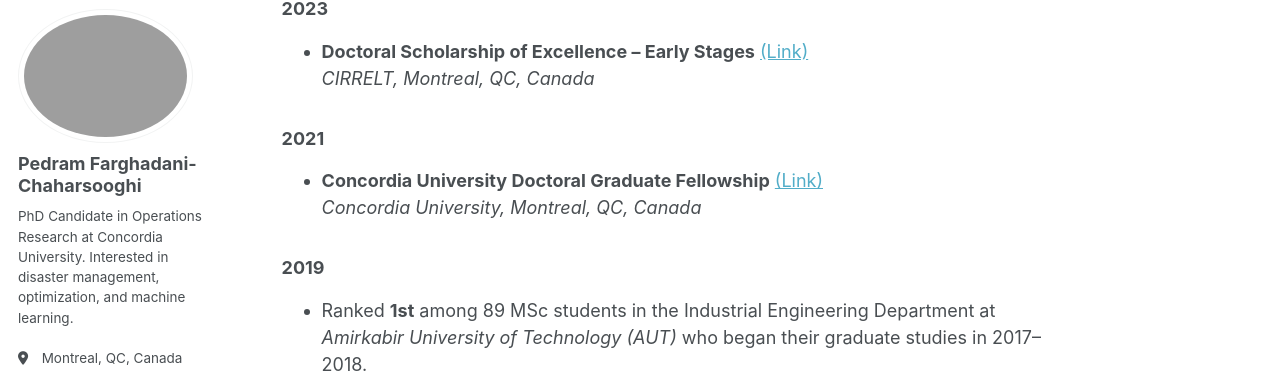
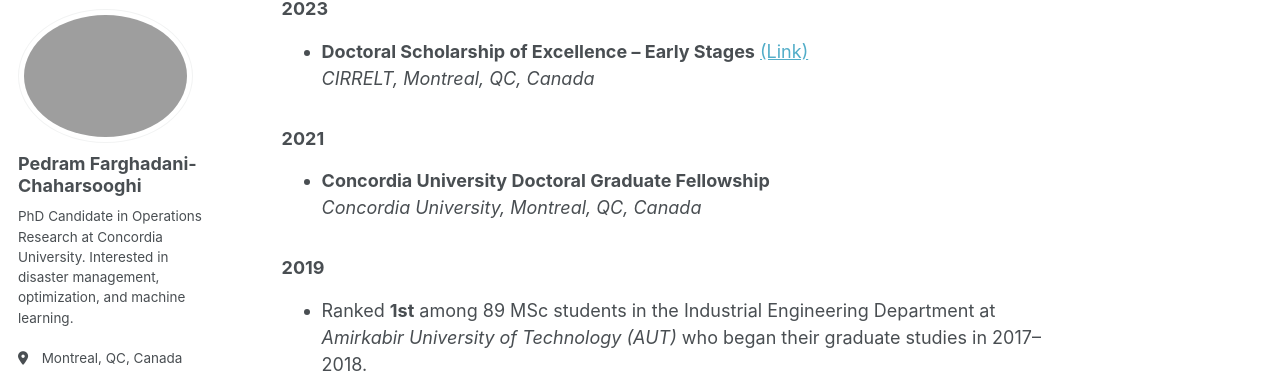
Before and after one commit to Pedram-Fdi/Pedram-Fdi.github.io, a Jekyll site: the page built from _pages/awards.md, in a window 1280 px wide and 900 px high, scrolled down 527 px. Shown: the part 90-463 px from the top of the window. Built offline with Jekyll 4.4.1, drawn with Linux system fonts in a browser that asks for light colours; some web fonts are replaced.

Commit message:
Update awards.md

```diff
--- a/_pages/awards.md
+++ b/_pages/awards.md
@@ -26,7 +26,7 @@ author_profile: true
 
 ### 2021
 
-- **Concordia University Doctoral Graduate Fellowship** [(Link)](https://www.cirrelt.ca/cirrelt/images/file/2022/2022-2023-recipiendaires.pdf)
+- **Concordia University Doctoral Graduate Fellowship**
   *Concordia University, Montreal, QC, Canada*
 
 ### 2019
```
